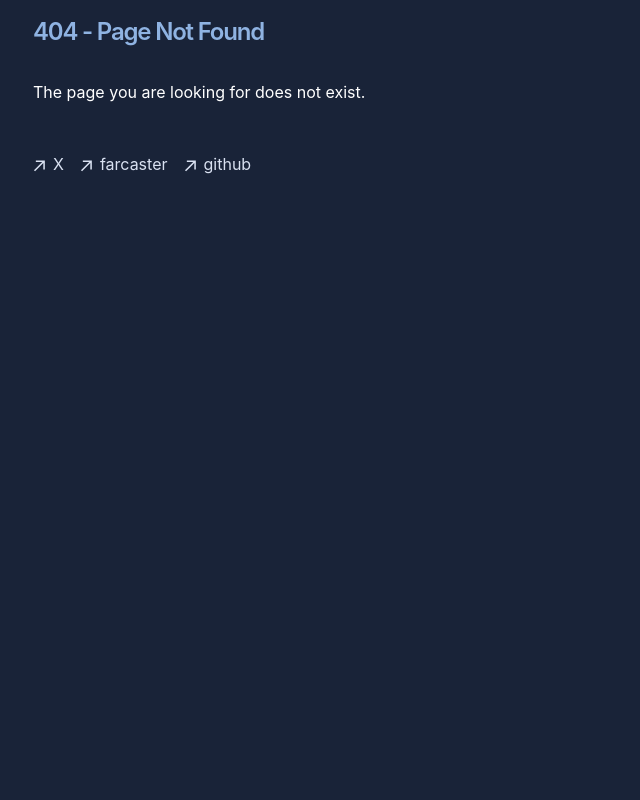
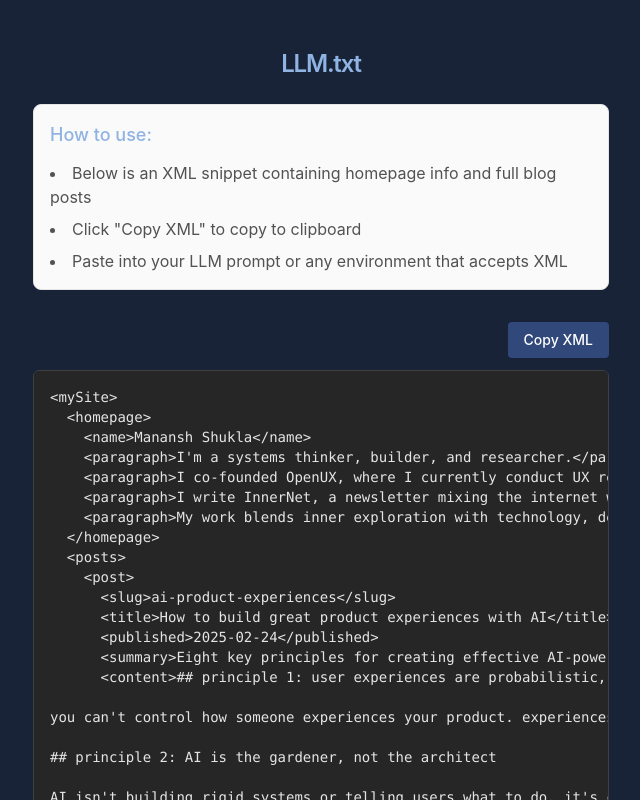
Before and after one commit to manansh11/portfolio-blog, a Next.js app: page /llm in a window 1280 px wide. Before the commit this address had no page. Shown: the part 120-920 px from the top of the page, without its empty margins (319-959 px from the left). Before the commit the page ends 800 px from the top, so only its background shows below. Built offline with nearby package versions, Linux system fonts and the light colour scheme.

Commit message:
Add LLM.txt page with XML export of homepage info and blog posts

```diff
--- /dev/null
+++ b/app/api/homepage/route.ts
@@ -0,0 +1,25 @@
+import { NextResponse } from 'next/server';
+
+// Instead of reading from the file system, we'll hardcode the current homepage content
+// This avoids issues with file system access during build time
+export async function GET() {
+  try {
+    const homepageData = {
+      name: "Manansh Shukla",
+      paragraphs: [
+        "I'm a systems thinker, builder, and researcher.",
+        "I co-founded OpenUX, where I currently conduct UX research with leading crypto companies and protocols.",
+        "I write InnerNet, a newsletter mixing the internet with inner work.",
+        "My work blends inner exploration with technology, designing systems that foster deep self-awareness, alignment, and flow."
+      ]
+    };
+
+    return NextResponse.json(homepageData);
+  } catch (error) {
+    console.error('Error in homepage API route:', error);
+    return NextResponse.json(
+      { error: 'Failed to fetch homepage content' },
+      { status: 500 }
+    );
+  }
+}
--- /dev/null
+++ b/app/api/posts/route.ts
@@ -0,0 +1,16 @@
+import { getBlogPosts } from 'app/blog/utils';
+import { NextResponse } from 'next/server';
+
+export async function GET() {
+  try {
+    const posts = getBlogPosts();
+    // Return full posts including content
+    return NextResponse.json(posts);
+  } catch (error) {
+    console.error('Error in posts API route:', error);
+    return NextResponse.json(
+      { error: 'Failed to fetch blog posts' },
+      { status: 500 }
+    );
+  }
+}
--- a/app/components/nav.tsx
+++ b/app/components/nav.tsx
@@ -9,7 +9,10 @@
   },
   '/blog': {
     name: 'blog',
-  }
+  },
+  '/llm': {
+    name: 'LLM.txt',
+  },
 }
 
 export function Navbar() {
--- /dev/null
+++ b/app/llm/page.tsx
@@ -0,0 +1,116 @@
+"use client";
+
+import { useEffect, useState } from "react";
+
+export default function LLMPage() {
+  // State for homepage data
+  const [siteName, setSiteName] = useState("Manansh Shukla");
+  const [homepageParagraphs, setHomepageParagraphs] = useState([]);
+  const [blogPosts, setBlogPosts] = useState([]);
+  const [xmlContent, setXmlContent] = useState("");
+  const [loading, setLoading] = useState(true);
+
+  // Simple escaping for <, >, &
+  function escapeXml(str: string) {
+    if (!str) return "";
+    return str
+      .replace(/&/g, "&amp;")
+      .replace(/</g, "&lt;")
+      .replace(/>/g, "&gt;");
+  }
+
+  useEffect(() => {
+    // Fetch both homepage data and blog posts
+    Promise.all([
+      fetch('/api/homepage').then(res => res.json()),
+      fetch('/api/posts').then(res => res.json())
+    ])
+      .then(([homepageData, postsData]) => {
+        // Update state with homepage data
+        setSiteName(homepageData.name || "Manansh Shukla");
+        setHomepageParagraphs(homepageData.paragraphs || []);
+
+        // Update state with blog posts
+        setBlogPosts(postsData);
+
+        // Build XML with dynamic content
+        const xml = `
+<mySite>
+  <homepage>
+    <name>${escapeXml(homepageData.name || siteName)}</name>
+${(homepageData.paragraphs || [])
+  .map((paragraph) => `    <paragraph>${escapeXml(paragraph)}</paragraph>`)
+  .join("\n")}
+  </homepage>
+  <posts>
+${postsData.map((post) => {
+  const { title, publishedAt, summary } = post.metadata;
+  return `    <post>
+      <slug>${post.slug}</slug>
+      <title>${escapeXml(title || "")}</title>
+      <published>${escapeXml(publishedAt || "")}</published>
+      <summary>${escapeXml(summary || "")}</summary>
+      <content>${escapeXml(post.content)}</content>
+    </post>`;
+}).join("\n")}
+  </posts>
+</mySite>
+`.trim();
+
+        setXmlContent(xml);
+        setLoading(false);
+      })
+      .catch(error => {
+        console.error('Error fetching data:', error);
+        setLoading(false);
+      });
+  }, []);
+
+  // Copy button state
+  const [copied, setCopied] = useState(false);
+
+  async function handleCopy() {
+    try {
+      await navigator.clipboard.writeText(xmlContent);
+      setCopied(true);
+      setTimeout(() => setCopied(false), 2000);
+    } catch (err) {
+      console.error(err);
+      alert("Failed to copy\!");
+    }
+  }
+
+  return (
+    <div className="flex flex-col items-center max-w-xl mx-auto py-8">
+      <h1 className="mb-6 text-2xl font-semibold tracking-tighter">LLM.txt</h1>
+
+      <div className="w-full mb-8 p-4 border border-neutral-200 dark:border-neutral-800 rounded-lg bg-neutral-50 dark:bg-neutral-800">
+        <h2 className="mb-3 text-lg font-medium">How to use:</h2>
+        <ul className="list-disc list-inside space-y-2 text-neutral-600 dark:text-neutral-300">
+          <li>Below is an XML snippet containing homepage info and full blog posts</li>
+          <li>Click "Copy XML" to copy to clipboard</li>
+          <li>Paste into your LLM prompt or any environment that accepts XML</li>
+        </ul>
+      </div>
+
+      {loading ? (
+        <p className="my-4">Loading posts...</p>
+      ) : (
+        <div className="w-full">
+          <div className="flex justify-end mb-3">
+            <button
+              onClick={handleCopy}
+              className="text-sm font-medium py-2 px-4 bg-[var(--yinmn-blue)] text-[var(--white)] rounded hover:opacity-90 transition"
+            >
+              {copied ? "Copied!" : "Copy XML"}
+            </button>
+          </div>
+
+          <div className="w-full rounded-md bg-neutral-800 p-4 text-neutral-200 text-sm overflow-x-auto border border-neutral-700">
+            <pre>{xmlContent}</pre>
+          </div>
+        </div>
+      )}
+    </div>
+  );
+}
```
